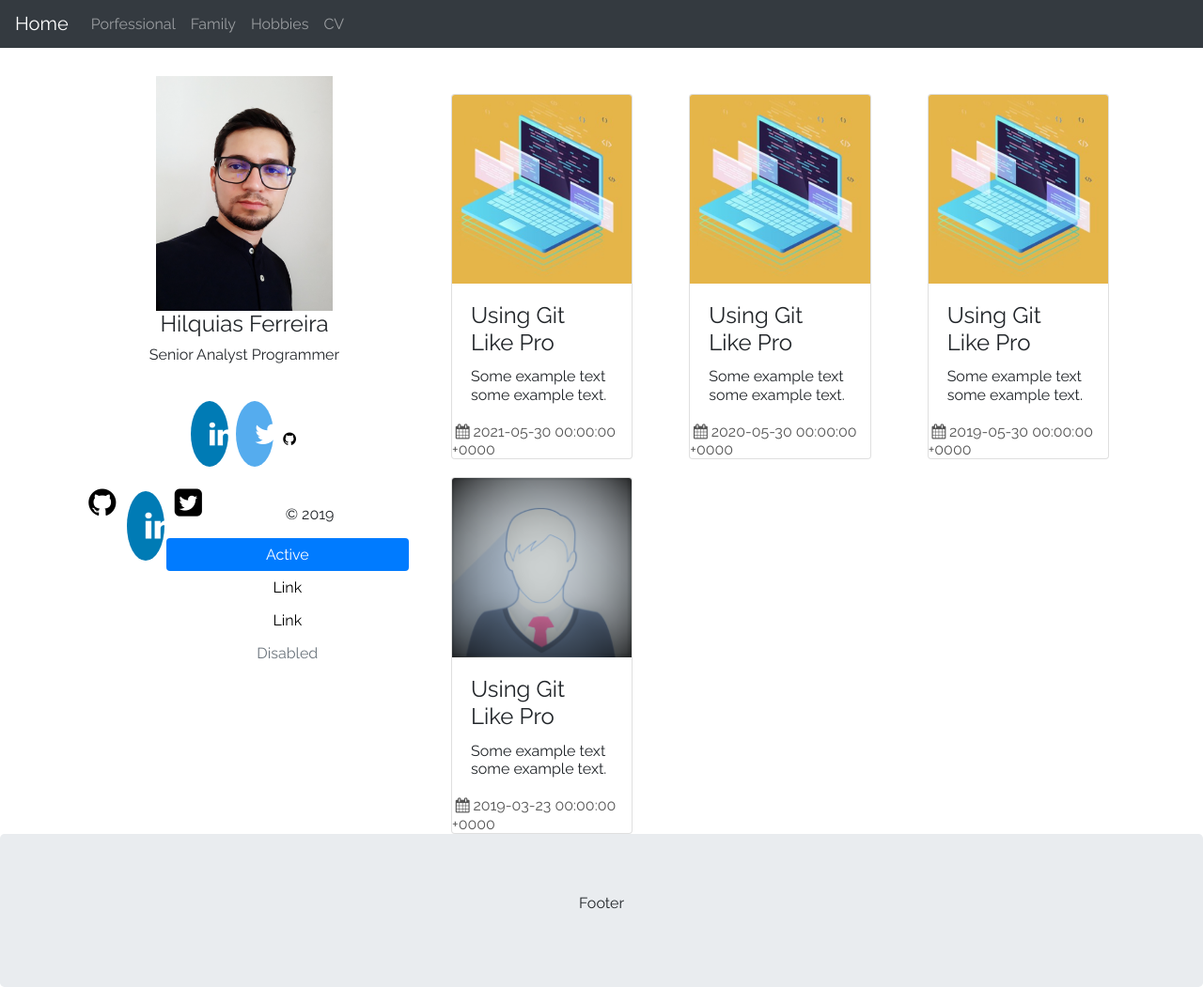
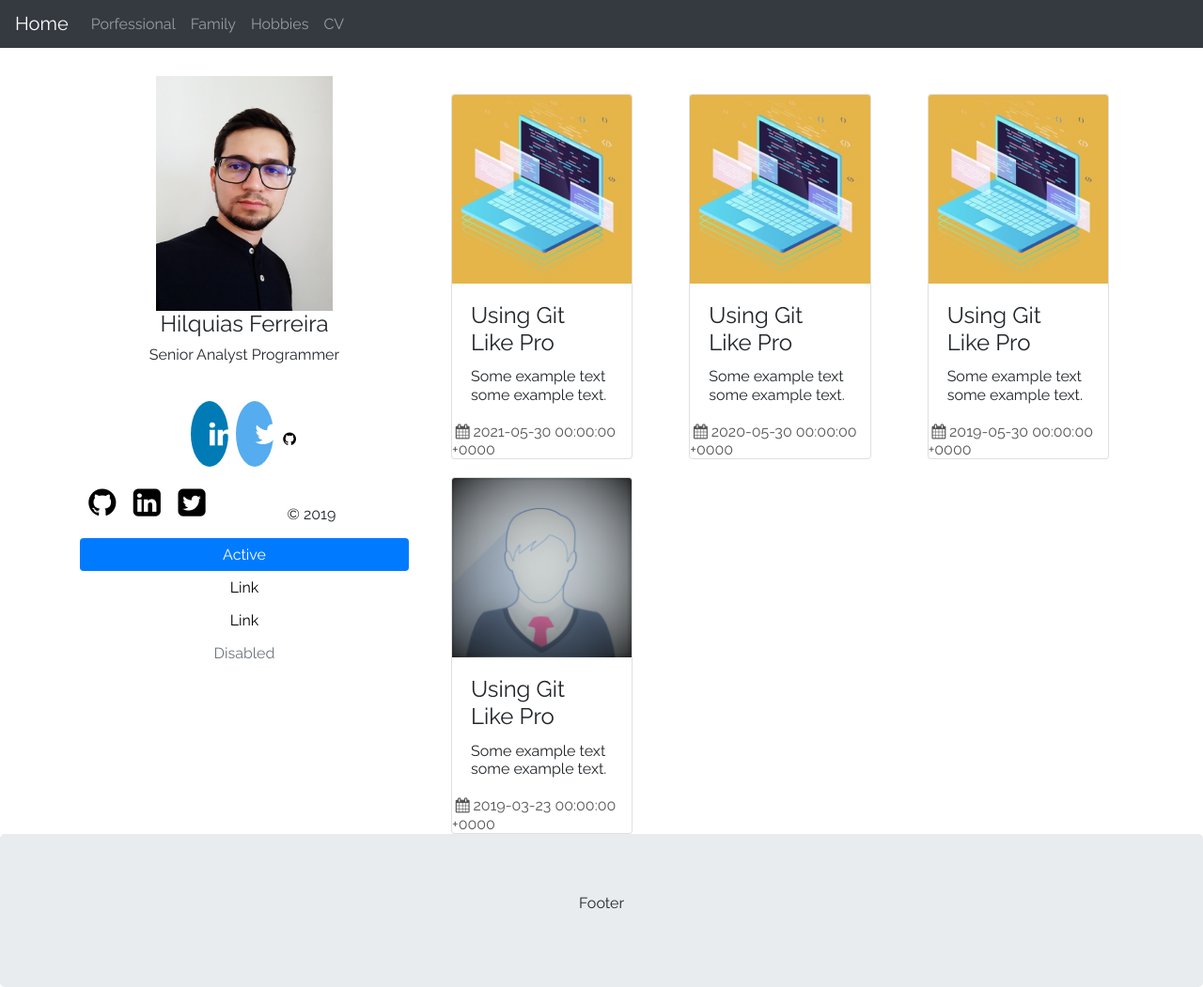
Before and after one commit to hilquiasferreira/hilquiasferreira.github.io, a Jekyll site: the page built from index.md, in a window 1280 px wide. Shown: the whole page at 94% size. Built offline with Jekyll 4.4.1, drawn with Linux system fonts in a browser that asks for light colours.

Commit message:
homefile

```diff
--- a/_layouts/home.html
+++ b/_layouts/home.html
@@ -55,7 +55,7 @@
 					</ul>
 					<ul class="social">
 							<a href="https://github.com/{{ site.plainwhite.social_links.github }}"><li><i class="icon-github-circled"></i></li></a>
-							<a href="https://linkedin.com/{{ site.plainwhite.social_links.linkedIn }}"><li><i class="fa fa-linkedin"></i></li></a>
+							<a href="https://linkedin.com/{{ site.plainwhite.social_links.linkedIn }}"><li><i class="icon-linkedin-squared"></i></li></a>
 							<a href="https://twitter.com/{{ site.plainwhite.social_links.twitter }}"><li><i class="icon-twitter-squared"></i></li></a>
 						</ul>
 					<br>
```
